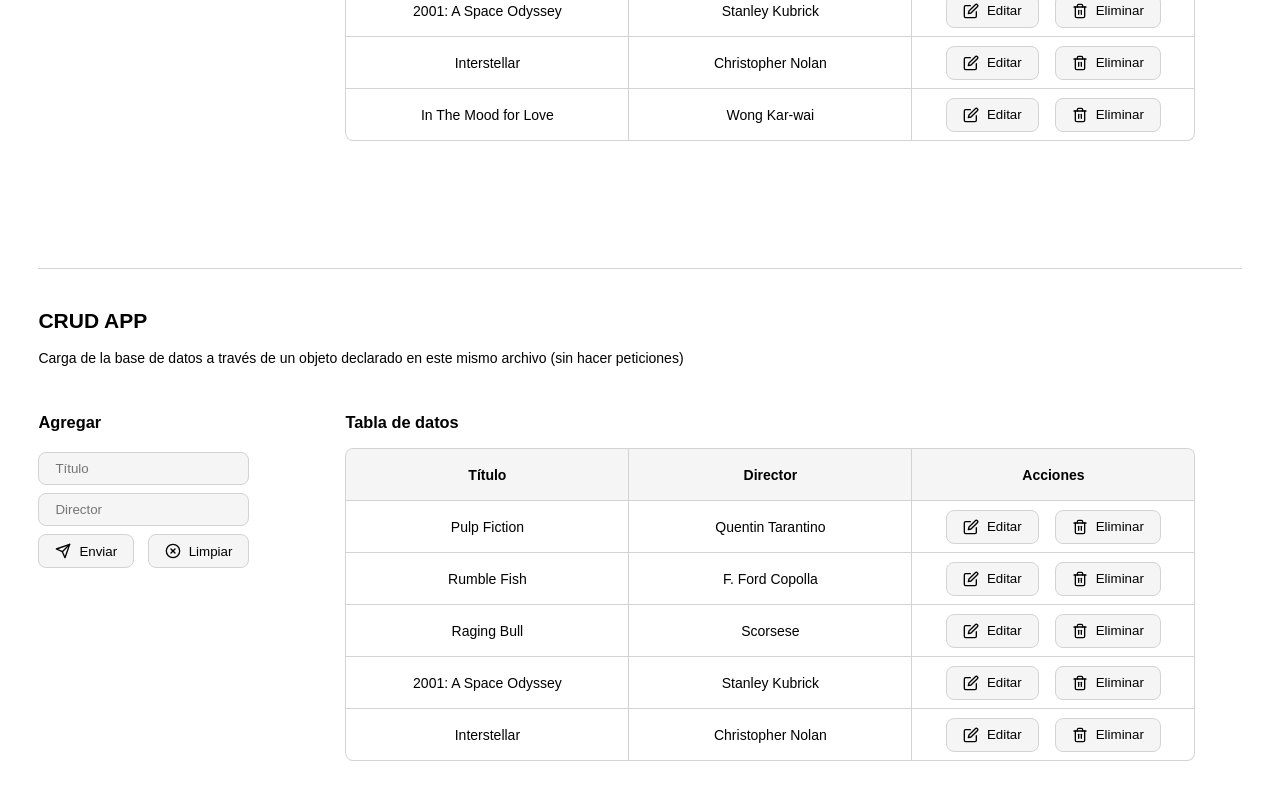
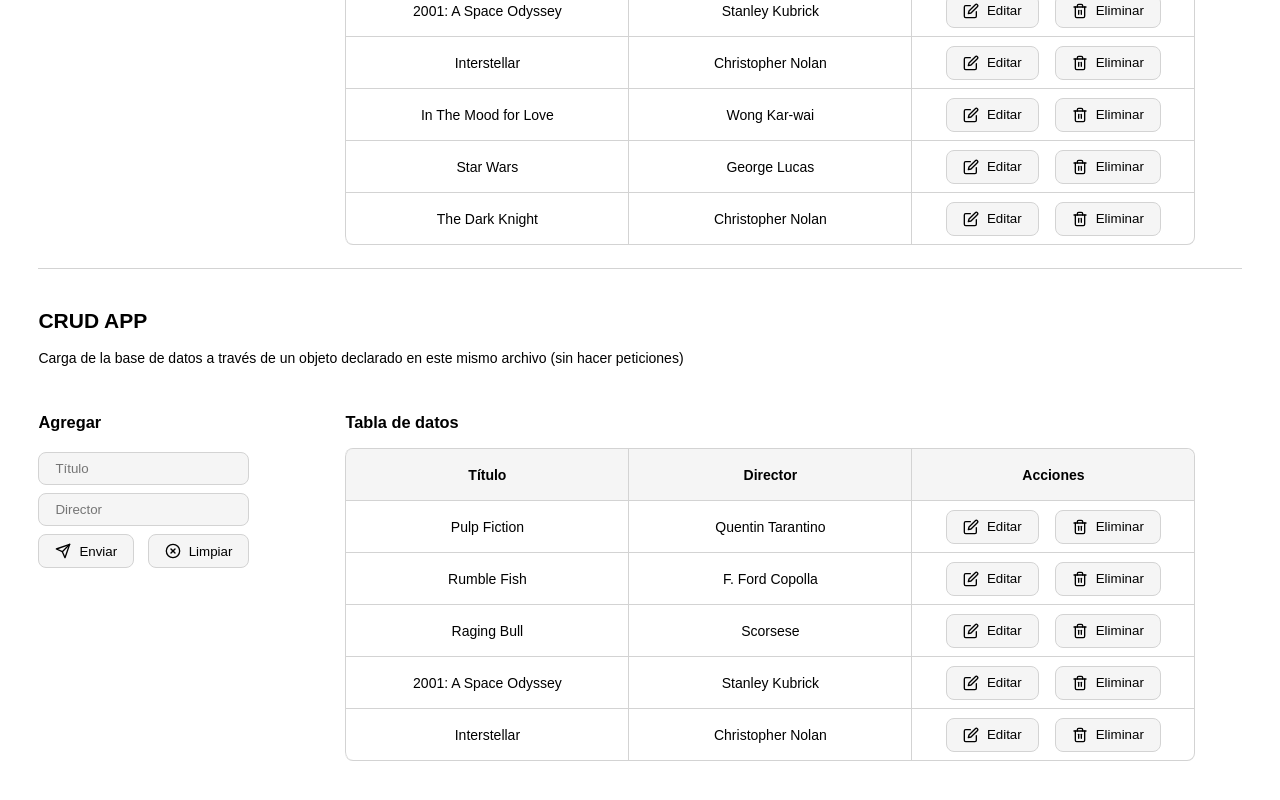
Before and after one commit to jrodriguezc160/crud-app-react, a React (Create React App) app: page / in a window 1280 px wide. Shown: the part 905-1705 px from the top of the page. Built offline with nearby package versions, Linux system fonts and the light colour scheme; data requests are answered from the project's data file.

Commit message:
intentado que funcione una api que retorna el imdb

```diff
--- a/src/api/db.json
+++ b/src/api/db.json
@@ -29,6 +29,16 @@
       "title": "In The Mood for Love",
       "director": "Wong Kar-wai",
       "id": 1699447994740
+    },
+    {
+      "title": "Star Wars",
+      "director": "George Lucas",
+      "id": 1699609458117
+    },
+    {
+      "title": "The Dark Knight",
+      "director": "Christopher Nolan",
+      "id": 1699609536140
     }
   ]
 }
--- a/src/components/CrudForm.js
+++ b/src/components/CrudForm.js
@@ -1,5 +1,6 @@
 import React, { useState, useEffect } from 'react';
 import { IconoEnviar, IconoCancelar } from './Iconos';
+import ImdbId from "./ReturnMovieId"
 
 const initialForm = {
   title: '',
@@ -45,6 +46,8 @@ export const CrudForm = ({
     }
 
     handleReset();
+
+    <ImdbId title='Star Wars'/>
   };
 
   const handleReset = (e) => {
--- /dev/null
+++ b/src/components/ReturnMovieId.js
@@ -0,0 +1,36 @@
+import React, { useState, useEffect } from 'react';
+
+const ImdbId = async function (title) {
+  // Simula una llamada a una API que devuelve información sobre la película
+  const apiUrl = `http://www.imdb.com/find?s=all&q=${encodeURIComponent(
+    title
+  )}`;
+  const response = await fetch(apiUrl);
+  const data = await response.json();
+
+  if (!data.id) {
+    throw new Error('ID not found');
+  }
+
+  console.log(data.id);
+  return data.id;
+};
+
+const ReturnMovieId = () => {
+  useEffect(() => {
+    const fetchImdbId = async () => {
+      try {
+        const imdbId = await ImdbId('Star Wars');
+        console.log(imdbId);
+      } catch (error) {
+        console.error(error.message);
+      }
+    };
+
+    fetchImdbId();
+  }, []);
+
+  return ImdbId;
+};
+
+export default ReturnMovieId;
```
